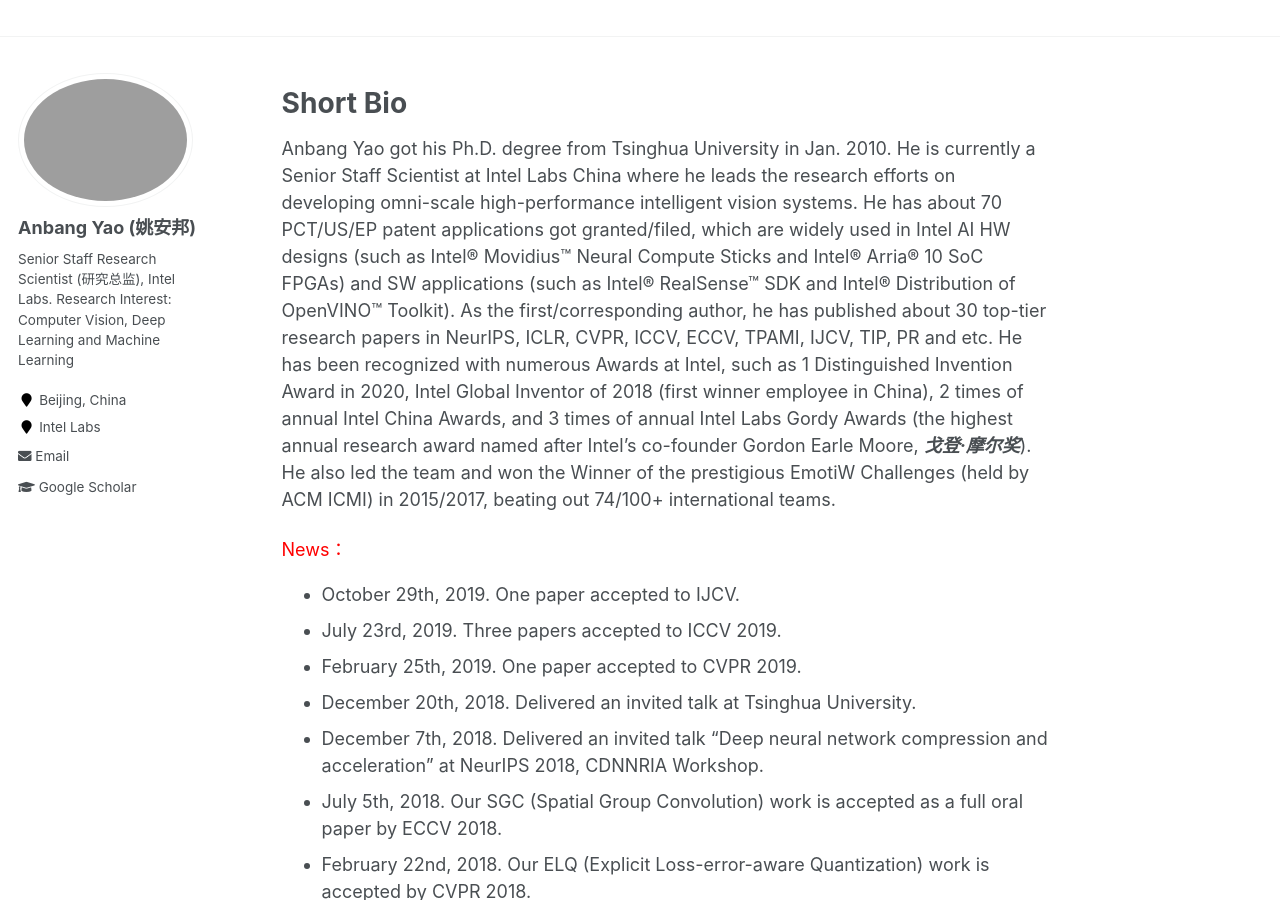
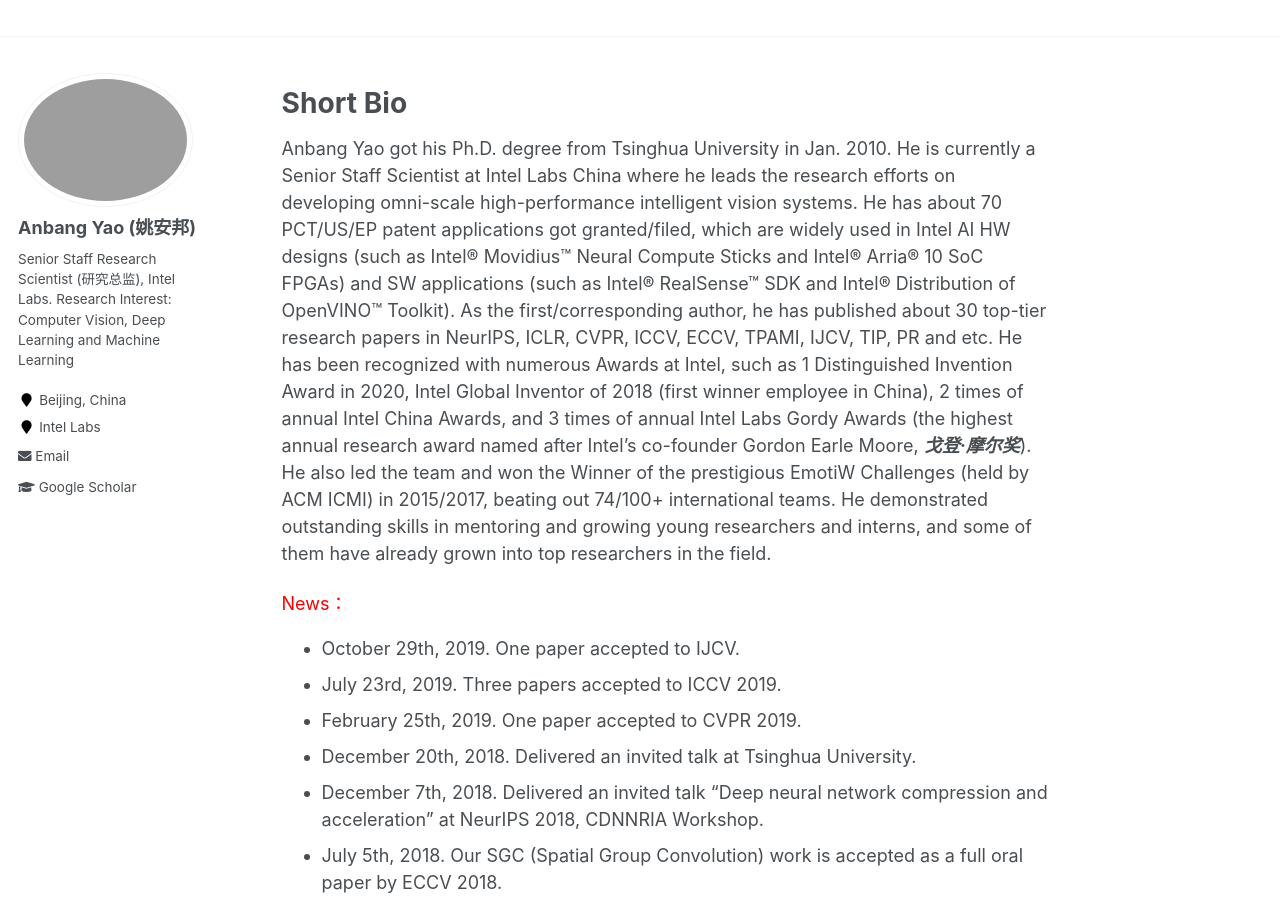
Before and after one commit to YaoAnbang/YaoAnbang.github.io, a Jekyll site: the page built from _pages/about.md, in a window 1280 px wide and 900 px high. Built offline with Jekyll 4.4.1, drawn with Linux system fonts in a browser that asks for light colours.

Commit message:
Update about.md

```diff
--- a/_pages/about.md
+++ b/_pages/about.md
@@ -11,7 +11,7 @@
 Short Bio
 =====
 
-Anbang Yao got his Ph.D. degree from Tsinghua University in Jan. 2010. He is currently a Senior Staff Scientist at Intel Labs China where he leads the research efforts on developing omni-scale high-performance intelligent vision systems. He has about 70 PCT/US/EP patent applications got granted/filed, which are widely used in Intel AI HW designs (such as Intel® Movidius™ Neural Compute Sticks and Intel® Arria® 10  SoC FPGAs) and SW applications (such as Intel® RealSense™ SDK and Intel® Distribution of OpenVINO™ Toolkit). As the first/corresponding author, he has published about 30 top-tier research papers in NeurIPS, ICLR, CVPR, ICCV, ECCV, TPAMI, IJCV, TIP, PR and etc. He has been recognized with numerous Awards at Intel, such as 1 Distinguished Invention Award in 2020, Intel Global Inventor of 2018 (first winner employee in China), 2 times of annual Intel China Awards, and 3 times of annual Intel Labs Gordy Awards (the highest annual research award named after Intel's co-founder Gordon Earle Moore, ***戈登·摩尔奖***). He also led the team and won the Winner of the prestigious EmotiW Challenges (held by ACM ICMI) in 2015/2017, beating out 74/100+ international teams.
+Anbang Yao got his Ph.D. degree from Tsinghua University in Jan. 2010. He is currently a Senior Staff Scientist at Intel Labs China where he leads the research efforts on developing omni-scale high-performance intelligent vision systems. He has about 70 PCT/US/EP patent applications got granted/filed, which are widely used in Intel AI HW designs (such as Intel® Movidius™ Neural Compute Sticks and Intel® Arria® 10  SoC FPGAs) and SW applications (such as Intel® RealSense™ SDK and Intel® Distribution of OpenVINO™ Toolkit). As the first/corresponding author, he has published about 30 top-tier research papers in NeurIPS, ICLR, CVPR, ICCV, ECCV, TPAMI, IJCV, TIP, PR and etc. He has been recognized with numerous Awards at Intel, such as 1 Distinguished Invention Award in 2020, Intel Global Inventor of 2018 (first winner employee in China), 2 times of annual Intel China Awards, and 3 times of annual Intel Labs Gordy Awards (the highest annual research award named after Intel's co-founder Gordon Earle Moore, ***戈登·摩尔奖***). He also led the team and won the Winner of the prestigious EmotiW Challenges (held by ACM ICMI) in 2015/2017, beating out 74/100+ international teams. He demonstrated outstanding skills in mentoring and growing young researchers and interns, and some of them have already grown into top researchers in the field.
 
 <font color="red">News：</font>
 + October 29th, 2019. One paper accepted to IJCV.
```
